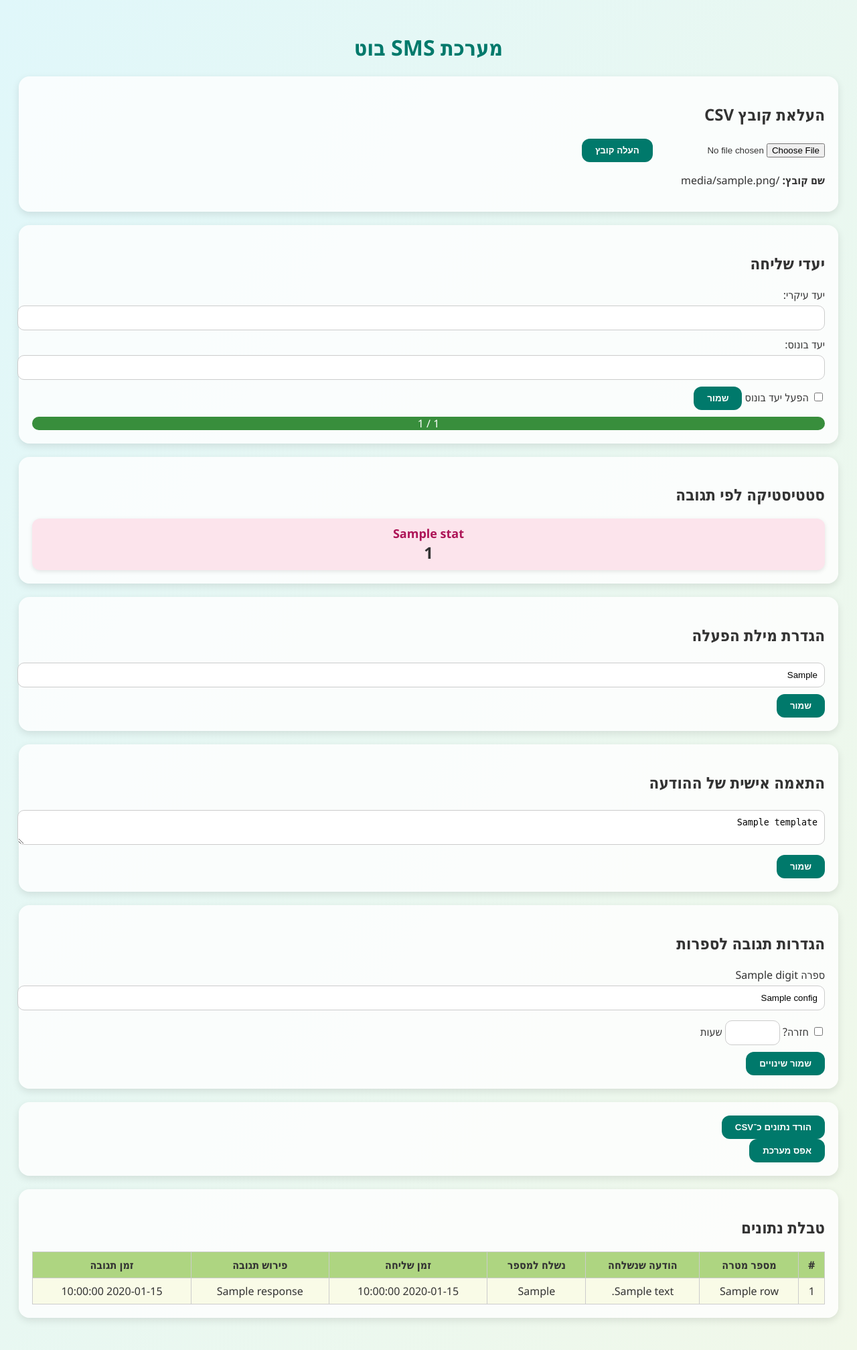
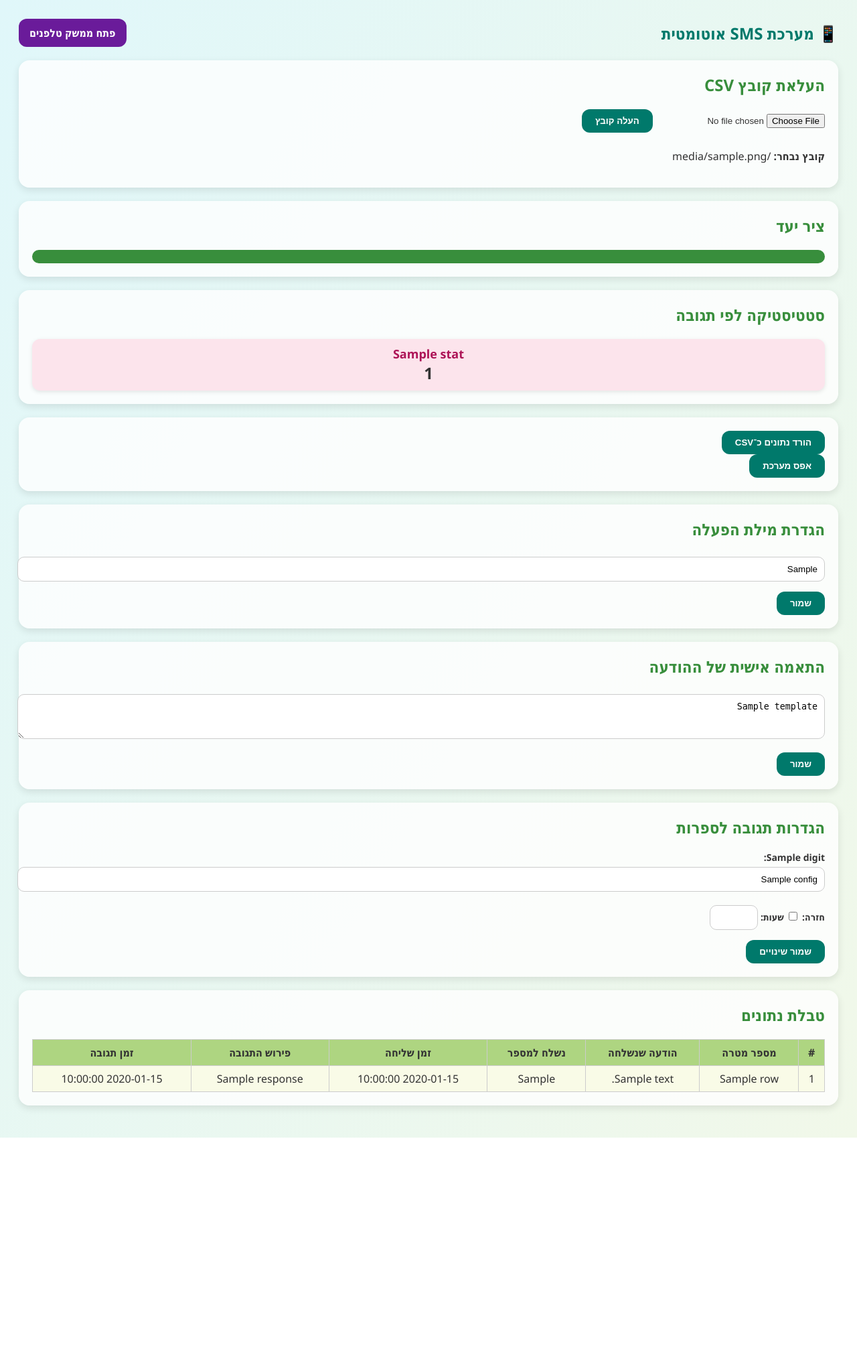
Before and after one commit to uriya222972/sms-auto-bot, a Flask app: template templates/index.html in a window 1280 px wide. Shown: the whole page at 67% size. After the commit the page ends 1698 px from the top, so only its background shows below. Run offline with Flask 3, Linux system fonts and the light colour scheme; the template is opened without the code that fills it: most values are stand-ins (such as "Sample title", 1, 10 or a date in 2020).

Commit message:
Update index.html

```diff
--- a/templates/index.html
+++ b/templates/index.html
@@ -12,7 +12,33 @@
       padding: 20px;
       direction: rtl;
     }
-    h1 { text-align: center; color: #00796b; }
+
+    .header-bar {
+      display: flex;
+      justify-content: space-between;
+      align-items: center;
+      margin-bottom: 20px;
+    }
+
+    .logo-title {
+      font-size: 24px;
+      font-weight: bold;
+      color: #00796b;
+    }
+
+    .telephony-button {
+      background-color: #6a1b9a;
+      color: white;
+      padding: 10px 16px;
+      border-radius: 12px;
+      text-decoration: none;
+      font-weight: bold;
+    }
+
+    .telephony-button:hover {
+      background-color: #4a148c;
+    }
+
     .section {
       background: #ffffffcc;
       border-radius: 16px;
@@ -20,51 +46,91 @@
       padding: 20px;
       margin-bottom: 20px;
     }
+
+    .section h2 {
+      margin-top: 0;
+      color: #388e3c;
+    }
+
     input[type="text"], input[type="number"], textarea, select {
-      width: 100%; padding: 10px; margin: 5px 0 10px;
-      border: 1px solid #ccc; border-radius: 10px;
+      width: 100%;
+      padding: 10px;
+      margin-top: 5px;
+      margin-bottom: 15px;
+      border: 1px solid #ccc;
+      border-radius: 10px;
     }
+
+    input[type="file"] {
+      margin-bottom: 15px;
+    }
+
     input[type="submit"], button {
-      background-color: #00796b; color: white;
-      border: none; padding: 10px 20px;
-      border-radius: 12px; cursor: pointer; font-weight: bold;
+      background-color: #00796b;
+      color: white;
+      border: none;
+      padding: 10px 20px;
+      border-radius: 12px;
+      cursor: pointer;
+      font-weight: bold;
     }
+
     input[type="submit"]:hover, button:hover {
       background-color: #004d40;
     }
+
     table {
-      width: 100%; border-collapse: collapse; margin-top: 15px;
+      width: 100%;
+      border-collapse: collapse;
+      margin-top: 15px;
     }
+
     th, td {
       border: 1px solid #ccc;
-      padding: 8px; text-align: center;
+      padding: 8px;
+      text-align: center;
       background-color: #f9fbe7;
     }
-    th { background-color: #aed581; }
+
+    th {
+      background-color: #aed581;
+    }
+
     .grid {
       display: grid;
-      grid-template-columns: repeat(auto-fit, minmax(140px, 1fr));
+      grid-template-columns: repeat(auto-fit, minmax(180px, 1fr));
       gap: 10px;
     }
+
+    label {
+      font-weight: bold;
+    }
+
     .progress-bar {
-      height: 20px; background: #e0e0e0;
-      border-radius: 10px; overflow: hidden;
-      margin-top: 10px; position: relative;
+      height: 20px;
+      background: #c8e6c9;
+      border-radius: 10px;
+      overflow: hidden;
+      margin-top: 10px;
     }
+
     .progress-bar-inner {
       height: 100%;
       background: #388e3c;
-      text-align: center; color: white;
+      text-align: center;
+      color: white;
       line-height: 20px;
       transition: width 0.3s;
-      z-index: 2; position: relative;
     }
-    .bonus-bar {
-      position: absolute; height: 100%;
-      background: #81d4fa; top: 0; left: 0;
-      z-index: 1;
+
+    .stats-boxes {
+      display: flex;
+      flex-wrap: wrap;
+      gap: 15px;
+      margin-top: 15px;
     }
-    .stat-box {
+
+    .stats-box {
       flex: 1 1 120px;
       background: #fce4ec;
       border-radius: 12px;
@@ -72,19 +138,32 @@
       text-align: center;
       box-shadow: 0 2px 6px rgba(0,0,0,0.1);
     }
-    .stat-box .label {
+
+    .stats-box-title {
       font-size: 18px;
       font-weight: bold;
       color: #ad1457;
     }
-    .stat-box .count {
+
+    .stats-box-value {
       font-size: 24px;
       font-weight: bold;
+    }
+
+    .response-grid {
+      display: grid;
+      grid-template-columns: repeat(auto-fit, minmax(200px, 1fr));
+      gap: 5px;
+      font-size: 14px;
     }
   </style>
 </head>
 <body>
-  <h1>מערכת SMS בוט</h1>
+
+  <div class="header-bar">
+    <div class="logo-title">📱 מערכת SMS אוטומטית</div>
+    <a href="/telephony" target="_blank" class="telephony-button">פתח ממשק טלפנים</a>
+  </div>
 
   <div class="section">
     <h2>העלאת קובץ CSV</h2>
@@ -92,44 +171,53 @@
       <input type="file" name="file" accept=".csv" required>
       <input type="submit" value="העלה קובץ">
     </form>
-    {% if filename %}<p><strong>שם קובץ:</strong> {{ filename }}</p>{% endif %}
+    {% if filename %}
+      <p><strong>קובץ נבחר:</strong> {{ filename }}</p>
+    {% endif %}
   </div>
 
   <div class="section">
-    <h2>יעדי שליחה</h2>
-    <form action="/update_goals" method="post">
-      <label>יעד עיקרי:</label>
-      <input type="number" name="target_goal" value="{{ target_goal }}" min="1">
-      <label>יעד בונוס:</label>
-      <input type="number" name="bonus_goal" value="{{ bonus_goal }}" min="0">
-      <label><input type="checkbox" name="bonus_active" {% if bonus_active %}checked{% endif %}> הפעל יעד בונוס</label>
-      <input type="submit" value="שמור">
-    </form>
+    <h2>ציר יעד</h2>
     <div class="progress-bar">
-      {% if bonus_active %}
-        <div class="bonus-bar" style="width: {{ (target_goal + bonus_goal) / (rows|length or 1) * 100 }}%"></div>
-      {% endif %}
-      <div class="progress-bar-inner" style="width: {{ total_sent / (rows|length or 1) * 100 }}%">{{ total_sent }} / {{ rows|length }}</div>
+      <div class="progress-bar-inner" style="width: {{ total_sent / target_goal * 100 if target_goal else 0 }}%">
+        {{ total_sent }} / {{ target_goal }}
+      </div>
     </div>
+    {% if bonus_active %}
+      <div class="progress-bar" style="margin-top: 10px; background: #ffe0b2;">
+        <div class="progress-bar-inner" style="background: #fb8c00; width: {{ total_sent / bonus_goal * 100 if bonus_goal else 0 }}%">
+          {{ total_sent }} / {{ bonus_goal }} (בונוס)
+        </div>
+      </div>
+    {% endif %}
   </div>
 
   <div class="section">
     <h2>סטטיסטיקה לפי תגובה</h2>
-    <div style="display: flex; flex-wrap: wrap; gap: 15px;">
+    <div class="stats-boxes">
       {% for label, count in stats.items() %}
-        <div class="stat-box">
-          <div class="label">{{ label }}</div>
-          <div class="count">{{ count }}</div>
+        <div class="stats-box">
+          <div class="stats-box-title">{{ label }}</div>
+          <div class="stats-box-value">{{ count }}</div>
         </div>
       {% endfor %}
     </div>
   </div>
 
   <div class="section">
+    <form action="/download">
+      <input type="submit" value="הורד נתונים כ־CSV">
+    </form>
+    <form action="/reset" method="post" onsubmit="return confirm('האם אתה בטוח שברצונך לאפס את המערכת?');">
+      <input type="submit" value="אפס מערכת">
+    </form>
+  </div>
+
+  <div class="section">
     <h2>הגדרת מילת הפעלה</h2>
     <form method="post">
       <input type="hidden" name="update_activation_word">
-      <input type="text" name="activation_word" value="{{ activation_word }}" placeholder="לדוג' התחלה, היי וכו'">
+      <input type="text" name="activation_word" value="{{ activation_word }}" placeholder="למשל: התחלה, היי">
       <input type="submit" value="שמור">
     </form>
   </div>
@@ -138,7 +226,7 @@
     <h2>התאמה אישית של ההודעה</h2>
     <form method="post">
       <input type="hidden" name="update_template">
-      <textarea name="template" rows="2" placeholder="יישר כח! המספר הבא הוא {next}...">{{ template }}</textarea>
+      <textarea name="template" rows="3" placeholder="יישר כח! המספר הבא הוא {next}...">{{ template }}</textarea>
       <input type="submit" value="שמור">
     </form>
   </div>
@@ -147,26 +235,19 @@
     <h2>הגדרות תגובה לספרות</h2>
     <form method="post">
       <input type="hidden" name="update_response_map">
-      <div class="grid">
+      <div class="response-grid">
         {% for digit, config in response_map.items() %}
           <div>
-            <label>ספרה {{ digit }}</label>
-            <input type="text" name="label_{{ digit }}" value="{{ config.label }}">
-            <input type="checkbox" name="callback_{{ digit }}" {% if config.callback_required %}checked{% endif %}> חזרה?
-            <input type="number" name="hours_{{ digit }}" value="{{ config.hours }}" min="0" style="width:60px"> שעות
+            <label>{{ digit }}:</label>
+            <input type="text" name="label_{{ digit }}" value="{{ config.label }}" placeholder="לדוג' תרם">
+            <label>חזרה:</label>
+            <input type="checkbox" name="callback_{{ digit }}" {% if config.callback_required %}checked{% endif %}>
+            <label>שעות:</label>
+            <input type="number" name="hours_{{ digit }}" value="{{ config.hours }}" min="0" style="width: 50px;">
           </div>
         {% endfor %}
       </div>
       <input type="submit" value="שמור שינויים">
-    </form>
-  </div>
-
-  <div class="section">
-    <form action="/download">
-      <input type="submit" value="הורד נתונים כ־CSV">
-    </form>
-    <form action="/reset" method="post" onsubmit="return confirm('האם אתה בטוח שברצונך לאפס את המערכת?');">
-      <input type="submit" value="אפס מערכת">
     </form>
   </div>
 
@@ -180,7 +261,7 @@
           <th>הודעה שנשלחה</th>
           <th>נשלח למספר</th>
           <th>זמן שליחה</th>
-          <th>פירוש תגובה</th>
+          <th>פירוש התגובה</th>
           <th>זמן תגובה</th>
         </tr>
       </thead>
@@ -199,5 +280,6 @@
       </tbody>
     </table>
   </div>
+
 </body>
 </html>
```
